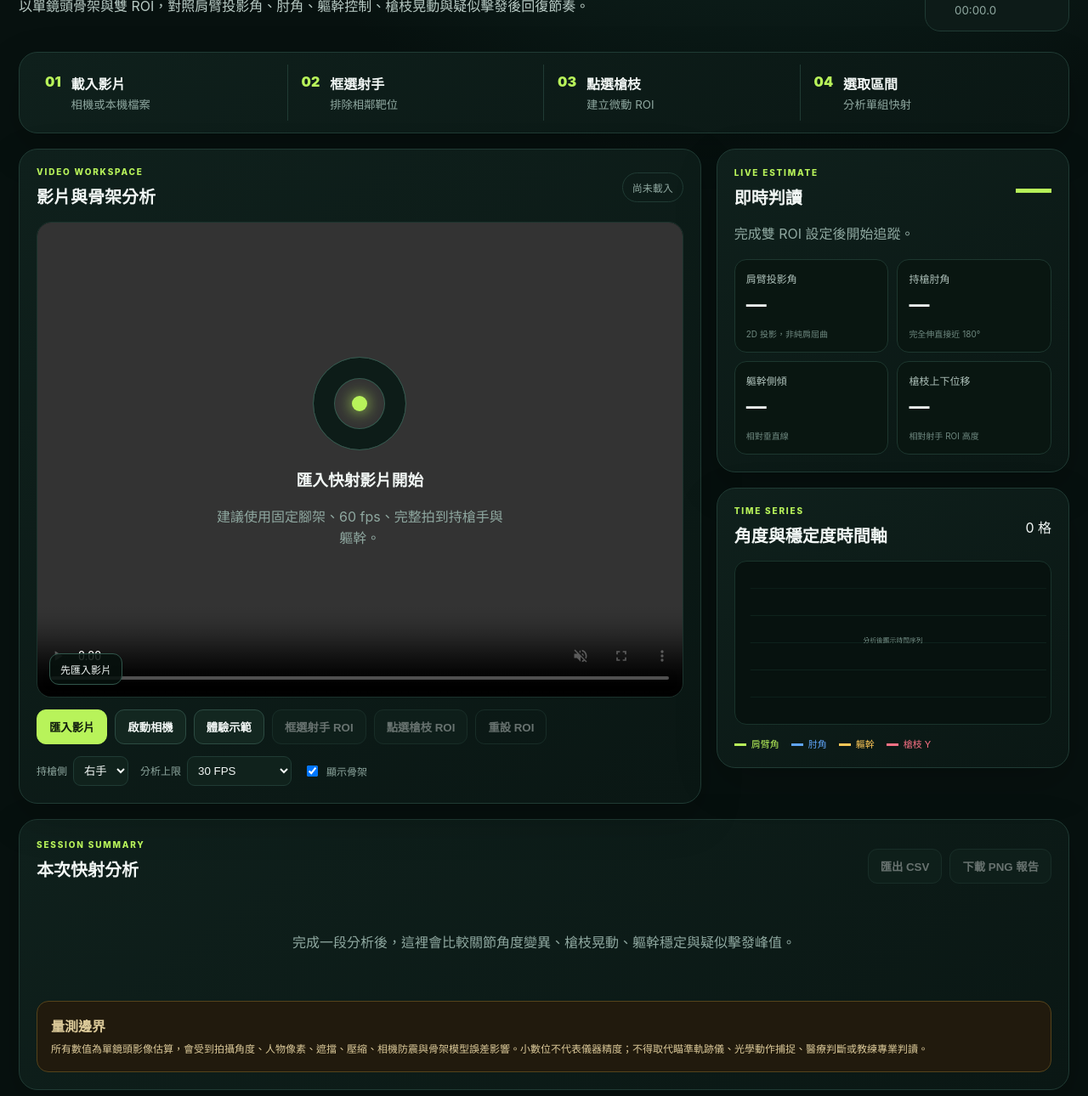
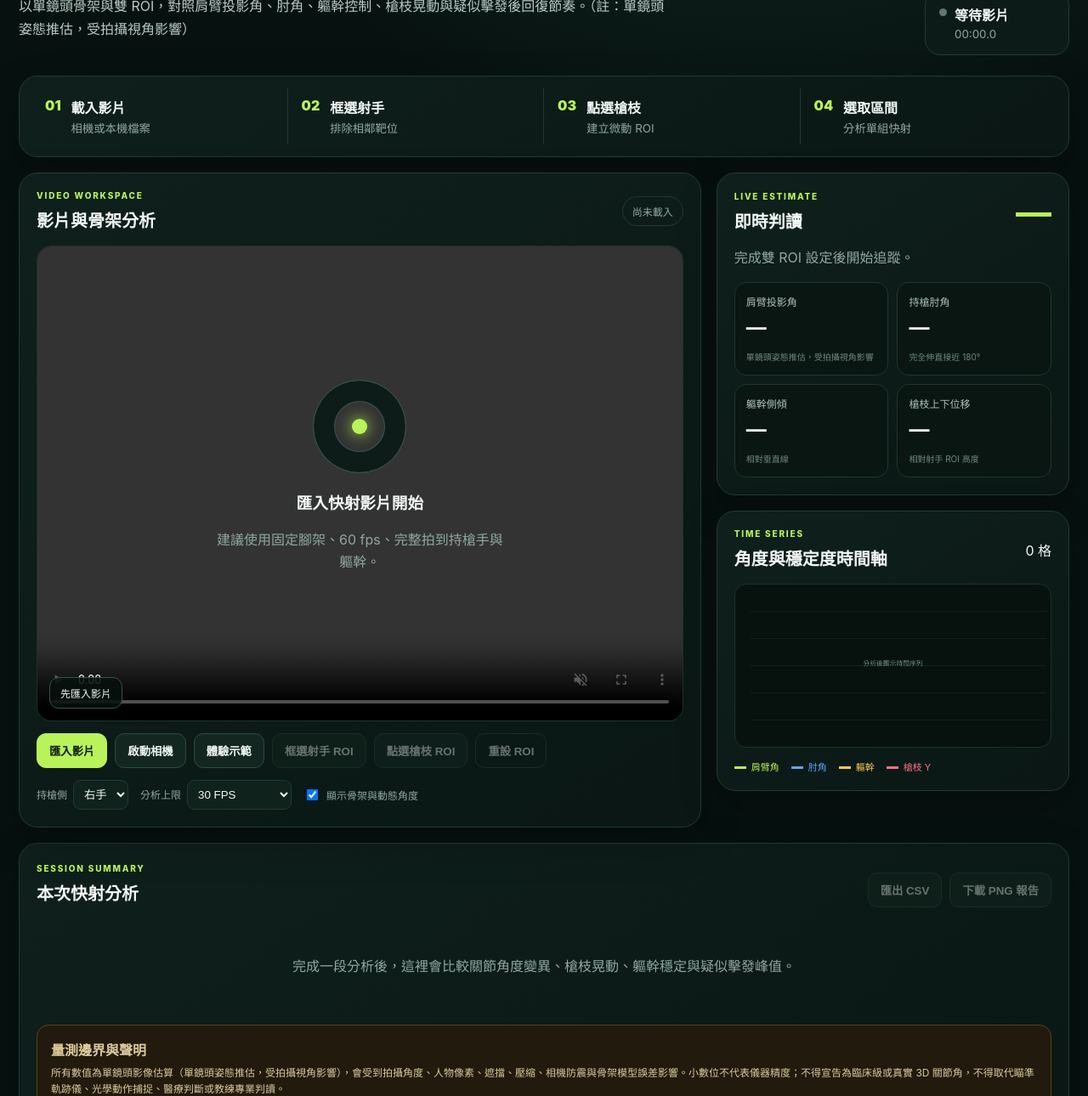
Before and after one commit to skyfu218/rapidfire-lab-25m-pistol-analysis, a plain HTML site: page index.html in a window 1280 px wide. Shown: the part 221-1511 px from the top of the page at 85% size. Drawn offline with Linux system fonts and the light colour scheme.

Commit message:
Update index.html

```diff
--- a/index.html
+++ b/index.html
@@ -13,12 +13,12 @@
 <body>
   <header class="topbar">
     <a class="brand" href="#"><span class="brand-mark"><i></i></span><span><b>RapidFire Lab</b><small>25M PISTOL MOTION ANALYSIS</small></span></a>
-    <span class="privacy"><i></i>影片只在本機處理</span>
+    <span class="privacy"><i></i>影片只在瀏覽器本機處理</span>
   </header>
 
   <main>
     <section class="hero">
-      <div><p class="eyebrow">RAPID FIRE · POSE · GUN ROI · STABILITY</p><h1>看見每一組快射的動作一致性</h1><p>以單鏡頭骨架與雙 ROI，對照肩臂投影角、肘角、軀幹控制、槍枝晃動與疑似擊發後回復節奏。</p></div>
+      <div><p class="eyebrow">RAPID FIRE · POSE · GUN ROI · STABILITY</p><h1>看見每一組快射的動作一致性</h1><p>以單鏡頭骨架與雙 ROI，對照肩臂投影角、肘角、軀幹控制、槍枝晃動與疑似擊發後回復節奏。（註：單鏡頭姿態推估，受拍攝視角影響）</p></div>
       <div class="hero-state"><span id="stateDot"></span><b id="stateText">等待影片</b><small id="timeText">00:00.0</small></div>
     </section>
 
@@ -56,7 +56,7 @@
         <div class="settings">
           <label>持槍側<select id="armSide"><option value="right">右手</option><option value="left">左手</option></select></label>
           <label>分析上限<select id="sampleRate"><option value="15">15 FPS・省電</option><option value="30" selected>30 FPS</option><option value="60">60 FPS</option></select></label>
-          <label class="check"><input id="skeletonToggle" type="checkbox" checked>顯示骨架</label>
+          <label class="check"><input id="skeletonToggle" type="checkbox" checked>顯示骨架與動態角度</label>
         </div>
       </section>
 
@@ -65,7 +65,7 @@
           <div class="panel-head"><div><p class="kicker">LIVE ESTIMATE</p><h2>即時判讀</h2></div><strong id="score">—</strong></div>
           <p class="score-note" id="scoreNote">完成雙 ROI 設定後開始追蹤。</p>
           <div class="metrics">
-            <article><span>肩臂投影角</span><b id="shoulderAngle">—</b><small>2D 投影，非純肩屈曲</small></article>
+            <article><span>肩臂投影角</span><b id="shoulderAngle">—</b><small>單鏡頭姿態推估，受拍攝視角影響</small></article>
             <article><span>持槍肘角</span><b id="elbowAngle">—</b><small>完全伸直接近 180°</small></article>
             <article><span>軀幹側傾</span><b id="trunkAngle">—</b><small>相對垂直線</small></article>
             <article><span>槍枝上下位移</span><b id="gunY">—</b><small>相對射手 ROI 高度</small></article>
@@ -86,11 +86,14 @@
         <article><span>槍枝水平晃動</span><b id="rGunX">—</b><small>射手 ROI 寬度 %</small></article>
         <article><span>疑似擊發峰值</span><b id="rShots">—</b><small>需由教練確認</small></article>
       </div>
-      <div class="caution"><b>量測邊界</b><p>所有數值為單鏡頭影像估算，會受到拍攝角度、人物像素、遮擋、壓縮、相機防震與骨架模型誤差影響。小數位不代表儀器精度；不得取代瞄準軌跡儀、光學動作捕捉、醫療判斷或教練專業判讀。</p></div>
+      <div class="caution"><b>量測邊界與聲明</b><p>所有數值為單鏡頭影像估算（單鏡頭姿態推估，受拍攝視角影響），會受到拍攝角度、人物像素、遮擋、壓縮、相機防震與骨架模型誤差影響。小數位不代表儀器精度；不得宣告為臨床級或真實 3D 關節角，不得取代瞄準軌跡儀、光學動作捕捉、醫療判斷或教練專業判讀。</p></div>
     </section>
   </main>
 
-  <footer><div><b>RapidFire Lab</b><span>25 公尺快射影像分析</span></div><div class="credits"><span>發明人／製作人：臺北市立大學運動健康科學系 傅思凱教授</span><small>© 2026 臺北市立大學運動健康科學系 傅思凱教授。保留所有權利。</small></div></footer>
+  <footer>
+    <div><b>RapidFire Lab</b><span>25 公尺快射影像分析</span></div>
+    <div class="credits"><span>發明人／製作人：臺北市立大學運動健康科學系 傅思凱教授</span><small>© 2026 臺北市立大學運動健康科學系 傅思凱教授。保留所有權利。</small></div>
+  </footer>
   <script type="module" src="app.js?v=1"></script>
 </body>
 </html>
```
